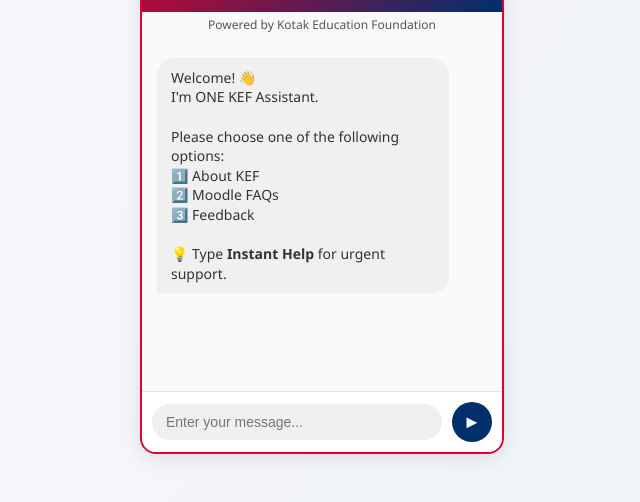
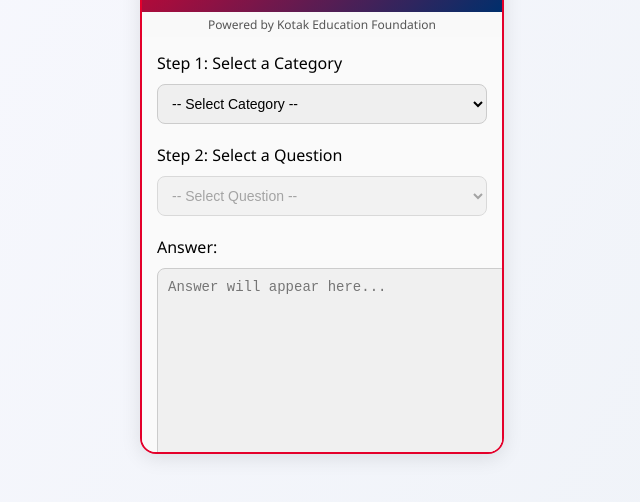
Before and after one commit to sachin-2906/CHAT-BOT, a plain HTML site: page templates/index.html in a window 1280 px wide. Shown: the part 228-730 px from the top of the page, without its empty margins (318-958 px from the left). Drawn offline with Linux system fonts and the light colour scheme.

Commit message:
index.html

```diff
--- a/templates/index.html
+++ b/templates/index.html
@@ -26,8 +26,6 @@
       flex-direction: column;
       overflow: hidden;
       border: 2px solid #e4002b;
-      position: relative;
-      z-index: 1;
     }
 
     .chat-header {
@@ -63,67 +61,25 @@
     #chatbox {
       flex: 1;
       padding: 15px;
-      overflow-y: auto;
       background-color: #fafafa;
+      display: flex;
+      flex-direction: column;
+      gap: 10px;
     }
 
-    .bubble {
-      max-width: 80%;
-      padding: 10px 14px;
-      margin: 6px 0;
-      border-radius: 18px;
+    select, textarea {
+      width: 100%;
+      padding: 10px;
       font-size: 14px;
-      line-height: 1.4;
-      display: inline-block;
+      margin-bottom: 10px;
+      border-radius: 8px;
+      border: 1px solid #ccc;
     }
 
-    .bot {
-      background-color: #f0f0f0;
-      color: #333;
-      border-bottom-left-radius: 0;
-      float: left;
-      clear: both;
-    }
-
-    .user {
-      background-color: #e4002b;
-      color: white;
-      border-bottom-right-radius: 0;
-      float: right;
-      clear: both;
-    }
-
-    #inputArea {
-      display: flex;
-      align-items: center;
-      padding: 10px;
-      border-top: 1px solid #e5e5e5;
-      background: white;
-    }
-
-    #userInput {
-      flex: 1;
-      border: none;
-      padding: 10px 14px;
-      border-radius: 20px;
-      font-size: 14px;
+    textarea {
+      resize: none;
+      height: 180px;
       background: #f0f0f0;
-      margin-right: 10px;
-    }
-
-    #userInput:focus {
-      outline: none;
-    }
-
-    #sendBtn {
-      background-color: #002f6c;
-      border: none;
-      color: white;
-      width: 40px;
-      height: 40px;
-      font-size: 18px;
-      border-radius: 50%;
-      cursor: pointer;
     }
   </style>
 </head>
@@ -135,71 +91,94 @@
     </div>
     <div class="tagline">Powered by Kotak Education Foundation</div>
     <div id="chatbox">
-      <div class="bubble bot">
-        Welcome! 👋<br>
-        I'm ONE KEF Assistant.<br><br>
-        Please choose one of the following options:<br>
-        1️⃣ About KEF<br>
-        2️⃣ Moodle FAQs<br>
-        3️⃣ Feedback<br><br>
-        💡 Type <b>Instant Help</b> for urgent support.
-      </div>
-    </div>
-    <div id="inputArea">
-      <input type="text" id="userInput" placeholder="Enter your message..." autocomplete="off" />
-      <button id="sendBtn" onclick="sendMessage()">&#9658;</button>
+      <label for="category">Step 1: Select a Category</label>
+      <select id="category">
+        <option value="">-- Select Category --</option>
+      </select>
+
+      <label for="question">Step 2: Select a Question</label>
+      <select id="question" disabled>
+        <option value="">-- Select Question --</option>
+      </select>
+
+      <label for="answer">Answer:</label>
+      <textarea id="answer" readonly placeholder="Answer will appear here..."></textarea>
     </div>
   </div>
 
-  <audio id="messageSound" src="https://www.soundjay.com/buttons/sounds/button-16.mp3" preload="auto"></audio>
+  <script>
+    const faqData = {
+      "Login & Access Issues": {
+        "What does “Beneficiary User ID invalid” mean or why is my account not letting me log in?":
+          "If you're seeing the message “Beneficiary User ID invalid” or are unable to log in, here are some possible reasons:\n\n✅ You may have entered your Username or Password incorrectly\n- Usernames and Passwords are case-sensitive. Double-check spelling and spaces.\n\n✅ Your User ID was provided by KEF\n- Contact your KEF facilitator if you’re unsure.\n\n✅ Too many wrong attempts? Your account might be locked\n- A reset link may be sent to your email. If not received, inform your facilitator.\n\n💡 Tip: Always keep your login details safe and private.",
+        "What should I do if I need to update my contact number for login ID creation?":
+          "If your contact number has changed or needs to be corrected:\n\n1️⃣ Inform your KEF facilitator and share:\n- Updated phone number\n- Your name, school, and geography\n\n2️⃣ Or raise a request using 'Site Support' with:\n- Full name\n- Old and new phone numbers\n- Login ID, school, geography\n\n📌 Your contact number is important for verification and support communication.",
+        "What can I do if I can’t see the course on my dashboard?":
+          "If your course is not visible:\n\n✅ You might not be enrolled yet. KEF maps your ID to your school/project manually.\n\n📌 What to do:\n- Inform your KEF facilitator\n- Raise a support ticket with your:\n  - Name, login ID, school, geography\n  - Course name (if known)\n\n🔔 Once enrollment is done, the course will appear in your dashboard."
+      },
+      "Course Progress & Activity Issues": {
+        "What should I do if I can't understand how to go to the next step in the course?":
+          "If you're stuck:\n\n✅ Complete the Previous Activity Fully:\n- Finish H5P activities completely\n- Click the ⭐ icon or 'Submit Answers'\n\n✅ On Mobile?\n- Use the Moodle app\n- Or turn on Desktop Mode in browser\n\n✅ Refresh or Reopen the Activity\nStill facing issues? Contact KEF support.",
+        "What should I do if I’m facing technical problems like “File not found”?":
+          "If you see a 'File not found' error:\n\n1️⃣ Note the course and specific video/resource\n\n2️⃣ Inform your KEF facilitator or raise a Site Support ticket\n- Include exact file name and course details\n\n📌 Why it matters:\n- You need to complete all content for course completion and certificates\n\nIf possible, continue with other course parts and return to the issue later.",
+        "I have completed the course, but why can't I download my certificate?":
+          "Check the following:\n\n✅ Course Completion\n- Progress bar should show 100%\n- Common misses:\n  - Not clicking 'Submit' on quizzes\n  - Not finishing videos completely\n\n✅ Where to find your certificate:\n- Go to 'Certificates' in your dashboard (OneKEF website/app)\n\nStill not visible?\n- Inform your facilitator — support team will manually issue it."
+      },
+      "Certificate Issues": {
+        "How can I request a name correction on my certificate?":
+          "Steps:\n\n✅ Inform your KEF facilitator\n- Provide your correct name (first and last)\n- Include login ID, course name, school/geography\n\n✅ Or raise a Site Support ticket with:\n- Current and correct names\n- Login ID\n- Course/geography\n\n📌 Tip: Raise correction within 30 days of course completion.",
+        "I have completed the course, but can’t download the certificate":
+          "Ensure 100% course completion. Check:\n\n- All quizzes submitted\n- All videos watched\n- Interactive activities completed\n\nCertificate will appear in 'Certificates' section on dashboard.\n\nIf not, contact KEF facilitator for support team to issue manually."
+      },
+      "Other Technical or Content Issues": {
+        "A course resource (video, PDF, etc.) is not opening properly":
+          "Try the following:\n\n1️⃣ Refresh the page\n2️⃣ Use a different browser or switch to Desktop Mode\n3️⃣ Use the Moodle app\n\nStill not opening? Raise a support request with course details and screenshots.",
+        "I am facing some other issue (Please describe in detail below)":
+          "Please share:\n- Your name, login ID\n- Course name and geography\n- Description of the issue\n- Screenshot (if possible)\n\nUse the “Site Support” section or inform your KEF facilitator."
+      }
+    };
 
-  <script>
-    const chatbox = document.getElementById("chatbox");
-    const input = document.getElementById("userInput");
-    const sound = document.getElementById("messageSound");
+    const categorySelect = document.getElementById("category");
+    const questionSelect = document.getElementById("question");
+    const answerBox = document.getElementById("answer");
 
-    function scrollToBottom() {
-      chatbox.scrollTop = chatbox.scrollHeight;
-    }
+    // Load Categories
+    Object.keys(faqData).forEach(category => {
+      const option = document.createElement("option");
+      option.value = category;
+      option.textContent = category;
+      categorySelect.appendChild(option);
+    });
 
-    function playSound() {
-      sound.currentTime = 0;
-      sound.play();
-    }
+    // Handle Category Selection
+    categorySelect.addEventListener("change", function () {
+      questionSelect.innerHTML = "<option value=''>-- Select Question --</option>";
+      answerBox.value = "";
+      const selectedCategory = this.value;
 
-    function sendMessage() {
-      const userText = input.value.trim();
-      if (!userText) return;
+      if (selectedCategory) {
+        questionSelect.disabled = false;
+        const questions = Object.keys(faqData[selectedCategory]);
+        questions.forEach(question => {
+          const option = document.createElement("option");
+          option.value = question;
+          option.textContent = question;
+          questionSelect.appendChild(option);
+        });
+      } else {
+        questionSelect.disabled = true;
+      }
+    });
 
-      const userBubble = document.createElement("div");
-      userBubble.className = "bubble user";
-      userBubble.textContent = userText;
-      chatbox.appendChild(userBubble);
-      input.value = "";
-      scrollToBottom();
-      playSound();
-
-      const typingBubble = document.createElement("div");
-      typingBubble.className = "bubble bot";
-      typingBubble.textContent = "Typing...";
-      chatbox.appendChild(typingBubble);
-      scrollToBottom();
-
-      fetch("/get?msg=" + encodeURIComponent(userText))
-        .then(res => res.text())
-        .then(data => {
-          chatbox.removeChild(typingBubble);
-          const botBubble = document.createElement("div");
-          botBubble.className = "bubble bot";
-          botBubble.textContent = data;
-          chatbox.appendChild(botBubble);
-          scrollToBottom();
-          playSound();
-        });
-    }
-
-    input.addEventListener("keypress", function (e) {
-      if (e.key === "Enter") sendMessage();
+    // Handle Question Selection
+    questionSelect.addEventListener("change", function () {
+      const category = categorySelect.value;
+      const question = this.value;
+      if (faqData[category] && faqData[category][question]) {
+        answerBox.value = faqData[category][question];
+      } else {
+        answerBox.value = "";
+      }
     });
   </script>
 </body>
```
